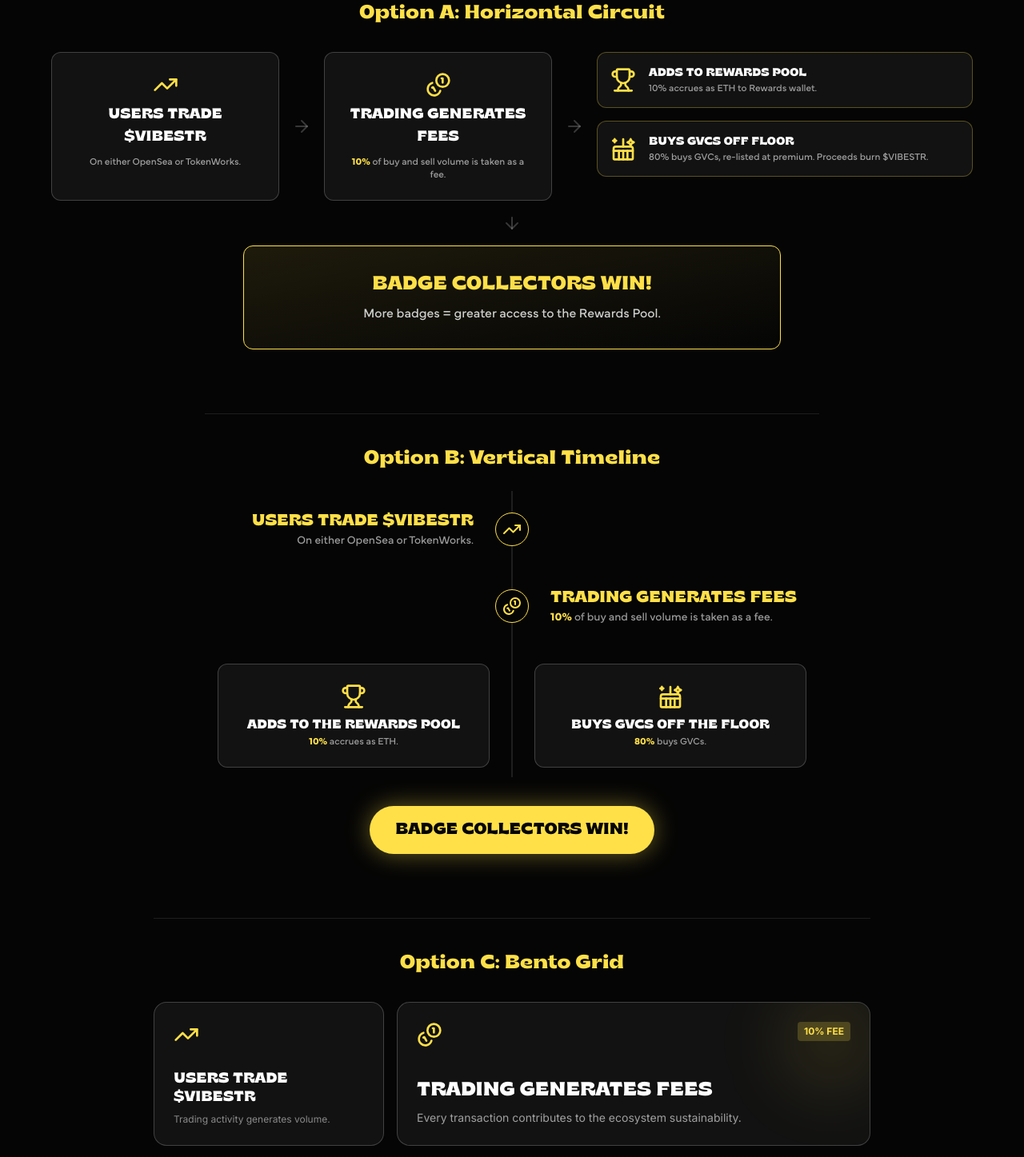
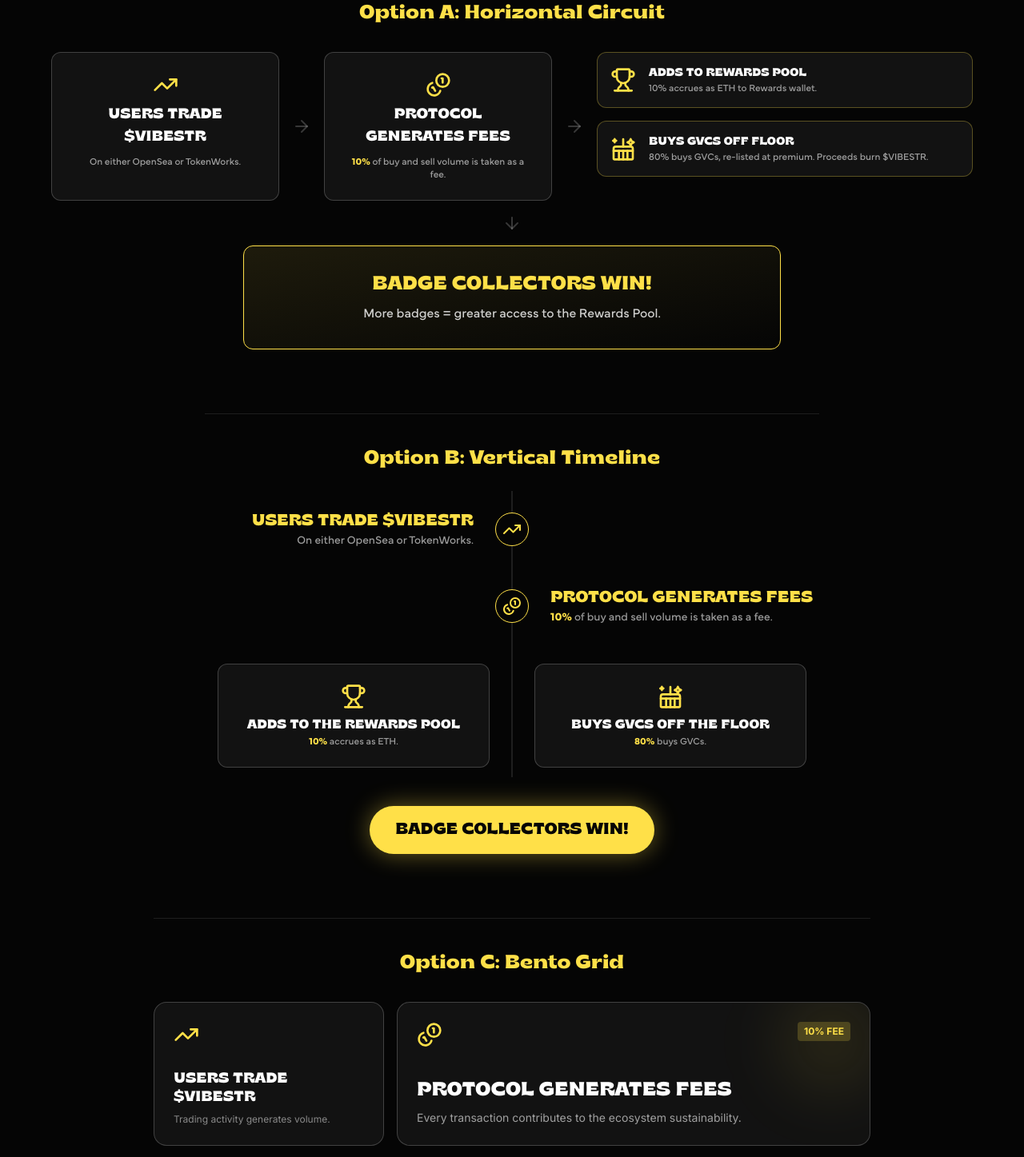
Before and after one commit to brydisanto/gvc-rewards, a Next.js app: page /layout-options in a window 1280 px wide. Shown: the part 200-1647 px from the top of the page at 80% size. Built offline with nearby package versions, Linux system fonts and the light colour scheme.

Commit message:
Update text to PROTOCOL GENERATES FEES

```diff
--- a/app/layout-options/page.tsx
+++ b/app/layout-options/page.tsx
@@ -51,7 +51,7 @@
                     {/* Step 2 */}
                     <div className="flex-1 bg-gvc-dark border border-white/20 rounded-xl p-6 text-center">
                         <Coins className="w-8 h-8 text-gvc-gold mx-auto mb-2" />
-                        <h3 className="text-lg font-cooper font-bold uppercase">TRADING GENERATES FEES</h3>
+                        <h3 className="text-lg font-cooper font-bold uppercase">PROTOCOL GENERATES FEES</h3>
                         <p className="text-white/60 text-xs font-mundial mt-2"><span className="font-bold text-gvc-gold">10%</span> of buy and sell volume is taken as a fee.</p>
                     </div>
 
@@ -114,7 +114,7 @@
                         <Coins className="w-6 h-6 text-gvc-gold" />
                     </div>
                     <div className="md:w-1/2 md:pl-12 text-center md:text-left order-3 md:order-2">
-                        <h3 className="text-xl font-cooper font-bold text-gvc-gold uppercase">TRADING GENERATES FEES</h3>
+                        <h3 className="text-xl font-cooper font-bold text-gvc-gold uppercase">PROTOCOL GENERATES FEES</h3>
                         <p className="text-white/60 text-sm font-mundial"><span className="font-bold text-gvc-gold">10%</span> of buy and sell volume is taken as a fee.</p>
                     </div>
                 </div>
@@ -163,7 +163,7 @@
                             <span className="bg-gvc-gold/20 text-gvc-gold text-xs px-2 py-1 rounded font-bold">10% FEE</span>
                         </div>
                         <div>
-                            <h3 className="text-2xl font-cooper font-bold uppercase mb-2">TRADING GENERATES FEES</h3>
+                            <h3 className="text-2xl font-cooper font-bold uppercase mb-2">PROTOCOL GENERATES FEES</h3>
                             <p className="text-white/60 text-sm">Every transaction contributes to the ecosystem sustainability.</p>
                         </div>
                     </div>
--- a/components/HowItWorks.tsx
+++ b/components/HowItWorks.tsx
@@ -185,7 +185,7 @@
                 >
                     <div className="flex items-center justify-center gap-3 mb-2">
                         <Coins className="w-8 h-8 text-gvc-gold" />
-                        <h3 className="text-xl font-cooper font-bold text-white uppercase">TRADING GENERATES FEES</h3>
+                        <h3 className="text-xl font-cooper font-bold text-white uppercase">PROTOCOL GENERATES FEES</h3>
                     </div>
                     <p className="text-white/60 font-mundial text-sm">
                         <span className="font-bold text-gvc-gold">10%</span> of buy and sell volume is taken as a fee.
--- a/data/value-history.json
+++ b/data/value-history.json
@@ -109,6 +109,6 @@
   },
   {
     "date": "2026-01-28",
-    "value": 481618.9214480272
+    "value": 483769.47588750964
   }
 ]
```
